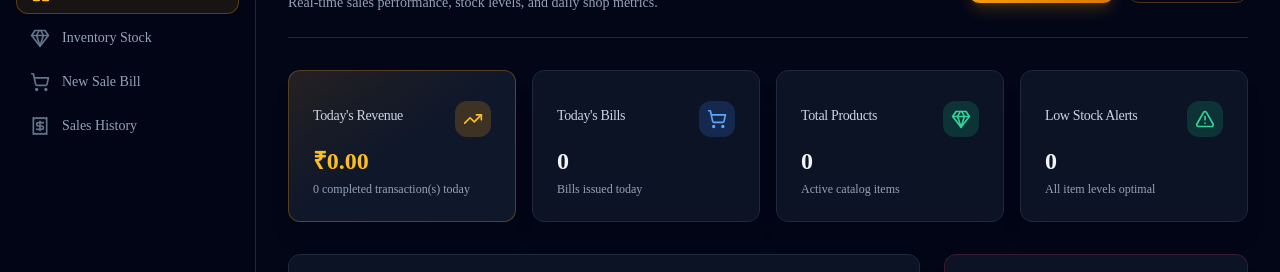
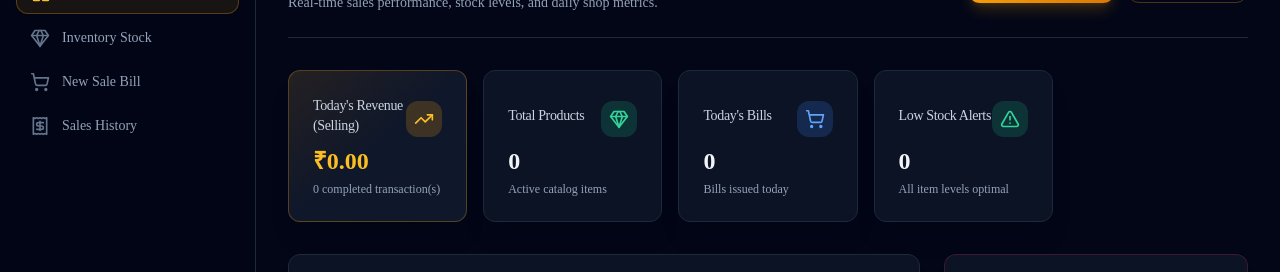
Before and after one commit to riddheshsoni2008/shopmanagement, a Next.js app: page /dashboard in a window 1280 px wide. Shown: the part 143-415 px from the top of the page. Built offline with nearby package versions, Linux system fonts and the light colour scheme; no server answers; the database is empty; sample sign-in values are in the browser's storage.

Commit message:
feat: add Today Net Profit metric card (Selling Revenue minus Expenses) to dashboard

```diff
--- a/src/app/(dashboard)/dashboard/page.tsx
+++ b/src/app/(dashboard)/dashboard/page.tsx
@@ -12,6 +12,7 @@ import {
   Receipt,
   ArrowRight,
   ShieldAlert,
+  Coins,
 } from "lucide-react";
 import { Button } from "@/components/ui/button";
 import { Card, CardContent, CardHeader, CardTitle, CardDescription } from "@/components/ui/card";
@@ -26,6 +27,10 @@ export default async function DashboardPage() {
 
   const metricsRes = await getDashboardMetrics();
   const metrics = metricsRes.success ? metricsRes.data : null;
+
+  const todayRevenue = metrics?.todaySalesTotal || 0;
+  const todayExpenses = metrics?.todayExpensesTotal || 0;
+  const todayNetProfit = todayRevenue - todayExpenses;
 
   return (
     <div className="space-y-8 animate-in fade-in duration-300">
@@ -55,12 +60,12 @@ export default async function DashboardPage() {
       </div>
 
       {/* Metrics Cards Grid */}
-      <div className="grid gap-4 sm:grid-cols-2 lg:grid-cols-4">
-        {/* Today's Sales Total */}
+      <div className="grid gap-4 sm:grid-cols-2 lg:grid-cols-5">
+        {/* Today's Sales Total (Revenue) */}
         <Card className="border-amber-500/30 bg-gradient-to-br from-amber-500/10 via-slate-900 to-slate-900">
           <CardHeader className="flex flex-row items-center justify-between pb-2">
             <CardTitle className="text-sm font-medium text-slate-300">
-              Today&apos;s Revenue
+              Today&apos;s Revenue (Selling)
             </CardTitle>
             <div className="rounded-lg bg-amber-500/20 p-2 text-amber-400">
               <TrendingUp className="h-5 w-5" />
@@ -68,35 +73,17 @@ export default async function DashboardPage() {
           </CardHeader>
           <CardContent>
             <div className="text-2xl font-bold text-amber-400">
-              {formatCurrency(metrics?.todaySalesTotal || 0)}
+              {formatCurrency(todayRevenue)}
             </div>
             <p className="mt-1 text-xs text-slate-400">
-              {metrics?.todaySalesCount || 0} completed transaction(s) today
+              {metrics?.todaySalesCount || 0} completed transaction(s)
             </p>
           </CardContent>
         </Card>
 
-        {/* Today's Sales Count */}
-        <Card>
-          <CardHeader className="flex flex-row items-center justify-between pb-2">
-            <CardTitle className="text-sm font-medium text-slate-300">
-              Today&apos;s Bills
-            </CardTitle>
-            <div className="rounded-lg bg-blue-500/20 p-2 text-blue-400">
-              <ShoppingCart className="h-5 w-5" />
-            </div>
-          </CardHeader>
-          <CardContent>
-            <div className="text-2xl font-bold text-slate-100">
-              {metrics?.todaySalesCount || 0}
-            </div>
-            <p className="mt-1 text-xs text-slate-400">Bills issued today</p>
-          </CardContent>
-        </Card>
-
-        {/* Today Expenses (Admin Only) */}
+        {/* Today's Expenses (Admin Only) */}
         {isAdmin ? (
-          <Card>
+          <Card className="border-rose-500/20">
             <CardHeader className="flex flex-row items-center justify-between pb-2">
               <CardTitle className="text-sm font-medium text-slate-300">
                 Today&apos;s Expenses
@@ -106,8 +93,8 @@ export default async function DashboardPage() {
               </div>
             </CardHeader>
             <CardContent>
-              <div className="text-2xl font-bold text-slate-100">
-                {formatCurrency(metrics?.todayExpensesTotal || 0)}
+              <div className="text-2xl font-bold text-rose-400">
+                {formatCurrency(todayExpenses)}
               </div>
               <p className="mt-1 text-xs text-slate-400">Logged operating expenses</p>
             </CardContent>
@@ -130,6 +117,60 @@ export default async function DashboardPage() {
             </CardContent>
           </Card>
         )}
+
+        {/* Today's Net Profit (Selling Revenue - Expenses) */}
+        {isAdmin && (
+          <Card
+            className={
+              todayNetProfit >= 0
+                ? "border-emerald-500/40 bg-gradient-to-br from-emerald-500/10 via-slate-900 to-slate-900"
+                : "border-rose-500/40 bg-gradient-to-br from-rose-500/10 via-slate-900 to-slate-900"
+            }
+          >
+            <CardHeader className="flex flex-row items-center justify-between pb-2">
+              <CardTitle className="text-sm font-medium text-slate-300">
+                Today&apos;s Net Profit
+              </CardTitle>
+              <div
+                className={`rounded-lg p-2 ${
+                  todayNetProfit >= 0
+                    ? "bg-emerald-500/20 text-emerald-400"
+                    : "bg-rose-500/20 text-rose-400"
+                }`}
+              >
+                <Coins className="h-5 w-5" />
+              </div>
+            </CardHeader>
+            <CardContent>
+              <div
+                className={`text-2xl font-bold ${
+                  todayNetProfit >= 0 ? "text-emerald-400" : "text-rose-400"
+                }`}
+              >
+                {formatCurrency(todayNetProfit)}
+              </div>
+              <p className="mt-1 text-xs text-slate-400">Selling − Expenses</p>
+            </CardContent>
+          </Card>
+        )}
+
+        {/* Today's Sales Count */}
+        <Card>
+          <CardHeader className="flex flex-row items-center justify-between pb-2">
+            <CardTitle className="text-sm font-medium text-slate-300">
+              Today&apos;s Bills
+            </CardTitle>
+            <div className="rounded-lg bg-blue-500/20 p-2 text-blue-400">
+              <ShoppingCart className="h-5 w-5" />
+            </div>
+          </CardHeader>
+          <CardContent>
+            <div className="text-2xl font-bold text-slate-100">
+              {metrics?.todaySalesCount || 0}
+            </div>
+            <p className="mt-1 text-xs text-slate-400">Bills issued today</p>
+          </CardContent>
+        </Card>
 
         {/* Low Stock Alerts */}
         <Card className={metrics?.lowStockCount ? "border-rose-500/40 bg-rose-950/10" : ""}>
```
